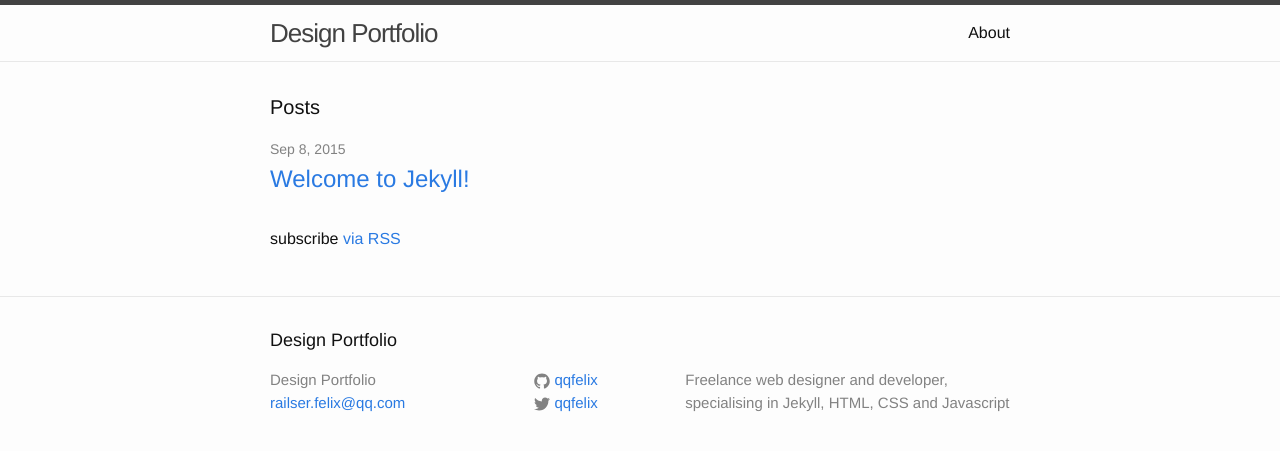
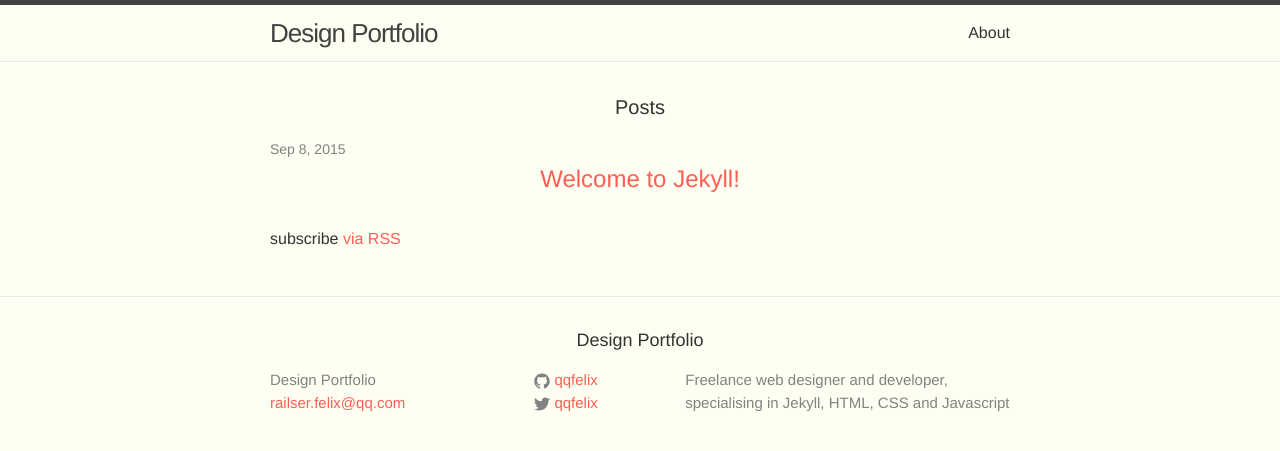
Before and after one commit to qqfelix/designer-portfolio, a Jekyll site: the page built from index.html, in a window 1280 px wide. Shown: the top 451 px of the page. Built offline with Jekyll 4.4.1, drawn with Linux system fonts in a browser that asks for light colours.

Commit message:
添加变量和缺省样式

```diff
--- a/_sass/_base.scss
+++ b/_sass/_base.scss
@@ -80,24 +80,39 @@ li {
  * Headings
  */
 h1, h2, h3, h4, h5, h6 {
-    font-weight: 300;
+    font-weight: 500;
+    text-align: center;
 }
 
+.mega {
+    font-size: $mega-font-size;
+}
 
+h1, .h1 {
+    font-size: $h1-font-size;
+}
 
+h2, .h2 {
+    font-size: $h2-font-size;
+}
+
+h3, .h3 {
+    font-size: $h3-font-size;
+}
+
+h4, .h4 {
+    font-size: $h4-font-size;
+}
 /**
  * Links
  */
 a {
     color: $brand-color;
     text-decoration: none;
-
-    &:visited {
-        color: darken($brand-color, 15%);
-    }
+    transition: 0.3s;
 
     &:hover {
-        color: $text-color;
+        color: $blue-color;
         text-decoration: underline;
     }
 }
--- a/css/main.scss
+++ b/css/main.scss
@@ -11,11 +11,22 @@ $base-font-size:   16px;
 $small-font-size:  $base-font-size * 0.875;
 $base-line-height: 1.5;
 
+$mega-font-size:   100px;
+$h1-font-size:     70px;
+$h2-font-size:     40px;
+$h3-font-size:     30px;
+$h4-font-size:     24px;
+
 $spacing-unit:     30px;
 
-$text-color:       #111;
-$background-color: #fdfdfd;
-$brand-color:      #2a7ae2;
+$text-color:       #333;
+$background-color: #fefef3;
+$brand-color:      #fe5f55;
+
+$blue-color:       #92b5bd;
+$yellow-color:     #ede24e;
+$red-color:        #df6d59;
+$purple-color:     #6b2339;
 
 $grey-color:       #828282;
 $grey-color-light: lighten($grey-color, 40%);
```
